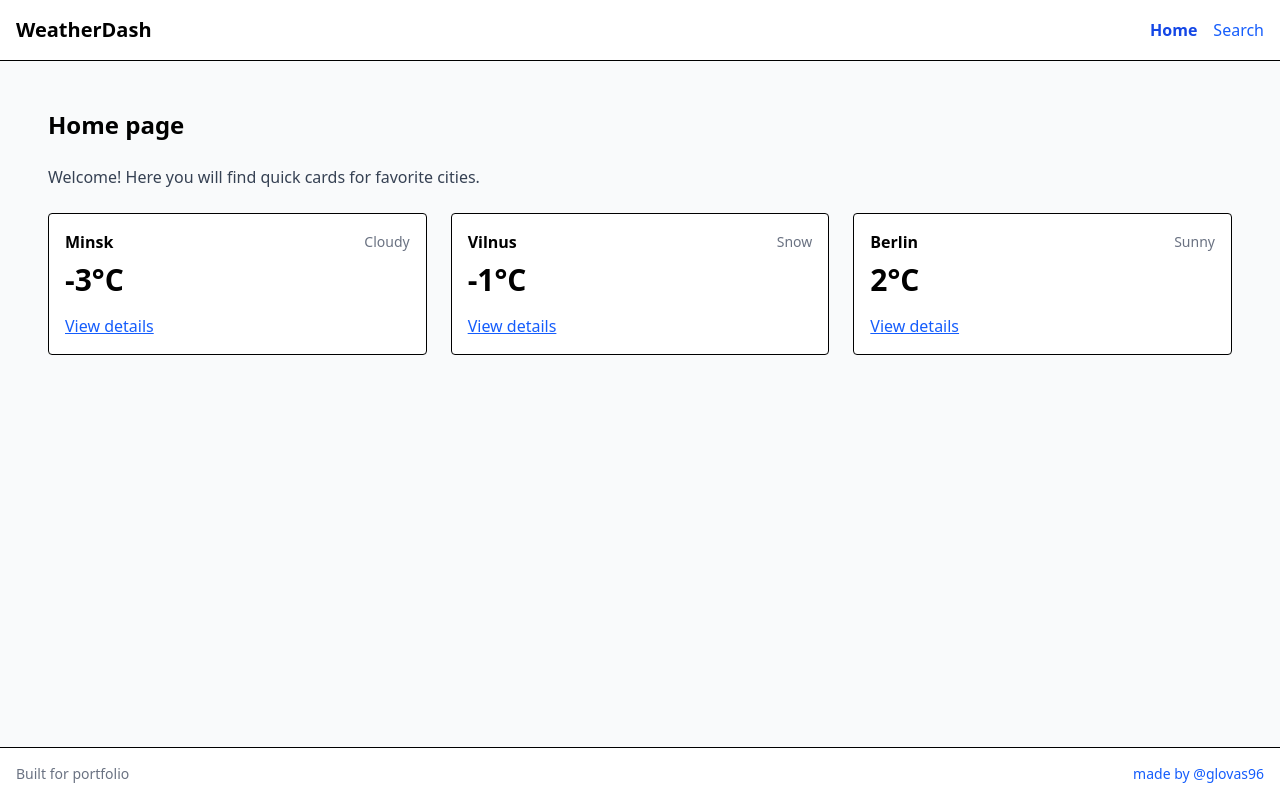
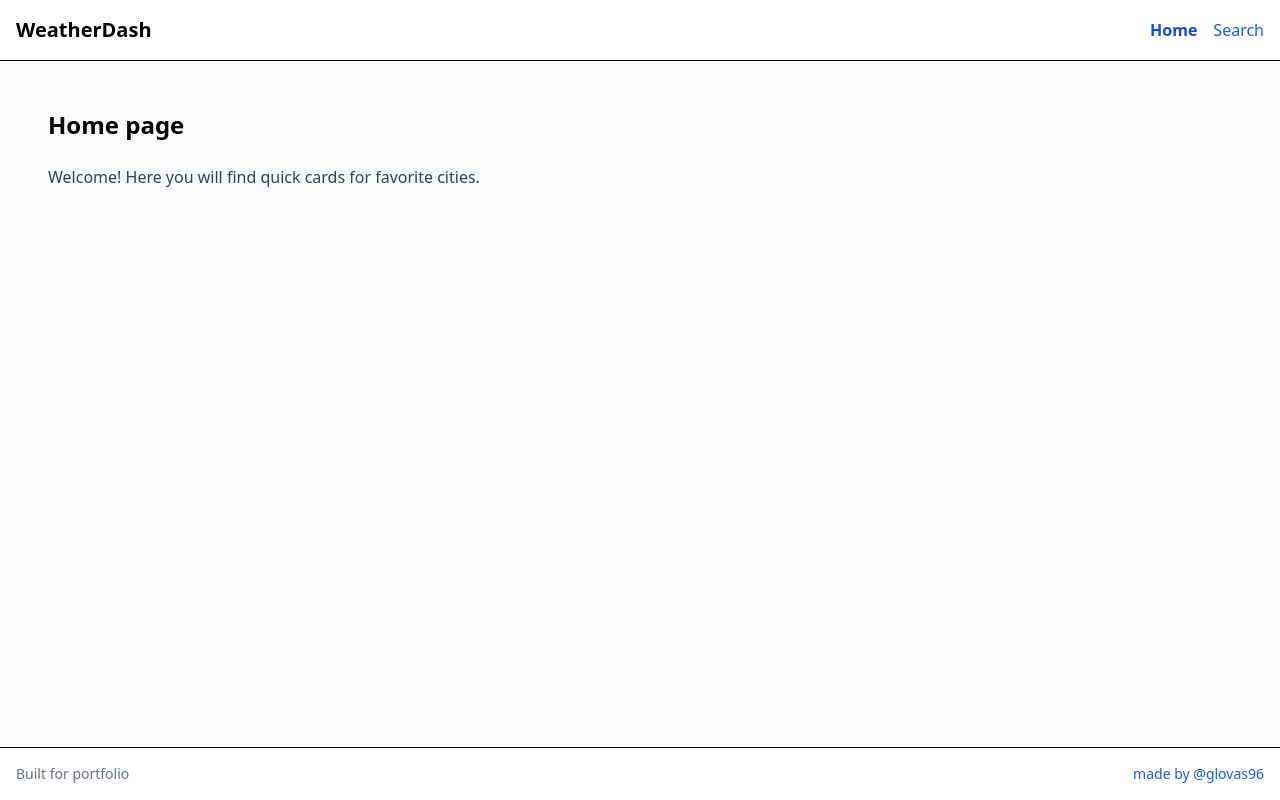
Before and after one commit to glovas96/weather-dashboard, a React (Vite) app: page / in a window 1280 px wide. Built offline with nearby package versions, Linux system fonts and the light colour scheme.

Commit message:
feat: add favorites functionality

```diff
--- a/src/components/WeatherCard.jsx
+++ b/src/components/WeatherCard.jsx
@@ -7,14 +7,17 @@ function WeatherCard({ cityName, tempC, condition }) {
         <div className="bg-white border rounded p-4">
             <div className="flex items-center justify-between">
                 <h3 className="font-semibold">{cityName}</h3>
-                <span className="text-gray-500 text-sm">{condition}</span>
+
             </div>
             <div className="mt-2 text-3xl font-bold">
                 {typeof tempC === "number" ? `${tempC}°C` : "--"}
             </div>
+            <div>
+                <span className="text-gray-500 text-sm">{condition}</span>
+            </div>
+
             <button
                 className="mt-4 text-blue-600 hover:text-blue-800 underline"
-                // navigate to city page with real id
                 onClick={() => navigate(`/city/${cityName}`)}
             >
                 View details
--- a/src/pages/CityPage.jsx
+++ b/src/pages/CityPage.jsx
@@ -1,5 +1,8 @@
 import { useParams } from "react-router-dom";
 import { useQuery } from "@tanstack/react-query";
+import { useState, useEffect } from "react";
+import { addFavorite, removeFavorite, isFavorite } from "../utils/favorites";
+
 
 // function to get coordinates by city name
 const fetchCoords = async (city) => {
@@ -35,6 +38,22 @@ function CityPage() {
         queryFn: fetchWeather,
     });
 
+    const [favorite, setFavorite] = useState(false);
+
+    useEffect(() => {
+        setFavorite(isFavorite(id));
+    }, [id]);
+
+    const toggleFavorite = () => {
+        if (favorite) {
+            removeFavorite(id);
+            setFavorite(false);
+        } else {
+            addFavorite(id);
+            setFavorite(true);
+        }
+    };
+
     if (isLoading) return <p>Loading weather...</p>;
 
     if (error) {
@@ -49,7 +68,12 @@ function CityPage() {
 
     return (
         <div className="flex flex-col gap-6 p-6">
-            <h1 className="text-2xl font-bold">{id}</h1>
+            <div className="flex items-center justify-between">
+                <h1 className="text-2xl font-bold">{id}</h1>
+                <button onClick={toggleFavorite} className="text-2xl">
+                    {favorite ? "⭐" : "☆"}
+                </button>
+            </div>
 
             {/* Current weather */}
             <h2 className="text-xl font-bold">Current Weather</h2>
--- a/src/pages/HomePage.jsx
+++ b/src/pages/HomePage.jsx
@@ -1,6 +1,14 @@
 import WeatherCard from "../components/WeatherCard";
+import { getFavorites } from "../utils/favorites";
+import { useState, useEffect } from "react";
 
 function HomePage() {
+  const [favorites, setFavorites] = useState([]);
+
+  useEffect(() => {
+    setFavorites(getFavorites());
+  }, []);
+
   return (
     <div className="flex flex-col gap-6 p-6">
       <h1 className="text-2xl font-bold">Home page</h1>
@@ -9,9 +17,14 @@ function HomePage() {
       </p>
 
       <div className="grid grid-cols-1 md:grid-cols-2 lg:grid-cols-3 gap-6">
-                <WeatherCard cityName="Minsk" tempC={-3} condition="Cloudy" />
-                <WeatherCard cityName="Vilnus" tempC={-1} condition="Snow" />
-                <WeatherCard cityName="Berlin" tempC={2} condition="Sunny" />
+        {favorites.map((city) => (
+          <WeatherCard
+            key={city}
+            cityName={city}
+            tempC={"--"}
+            condition={"--"}
+          />
+        ))}
       </div>
     </div>
   );
--- /dev/null
+++ b/src/utils/favorites.js
@@ -0,0 +1,21 @@
+export function getFavorites() {
+  const raw = localStorage.getItem("favorites");
+  return raw ? JSON.parse(raw) : [];
+}
+
+export function addFavorite(city) {
+  const favs = getFavorites();
+  if (!favs.includes(city)) {
+    favs.push(city);
+    localStorage.setItem("favorites", JSON.stringify(favs));
+  }
+}
+
+export function removeFavorite(city) {
+  const favs = getFavorites().filter((c) => c !== city);
+  localStorage.setItem("favorites", JSON.stringify(favs));
+}
+
+export function isFavorite(city) {
+  return getFavorites().includes(city);
+}
```
Lines whose indentation alone changed are shown as unchanged.
